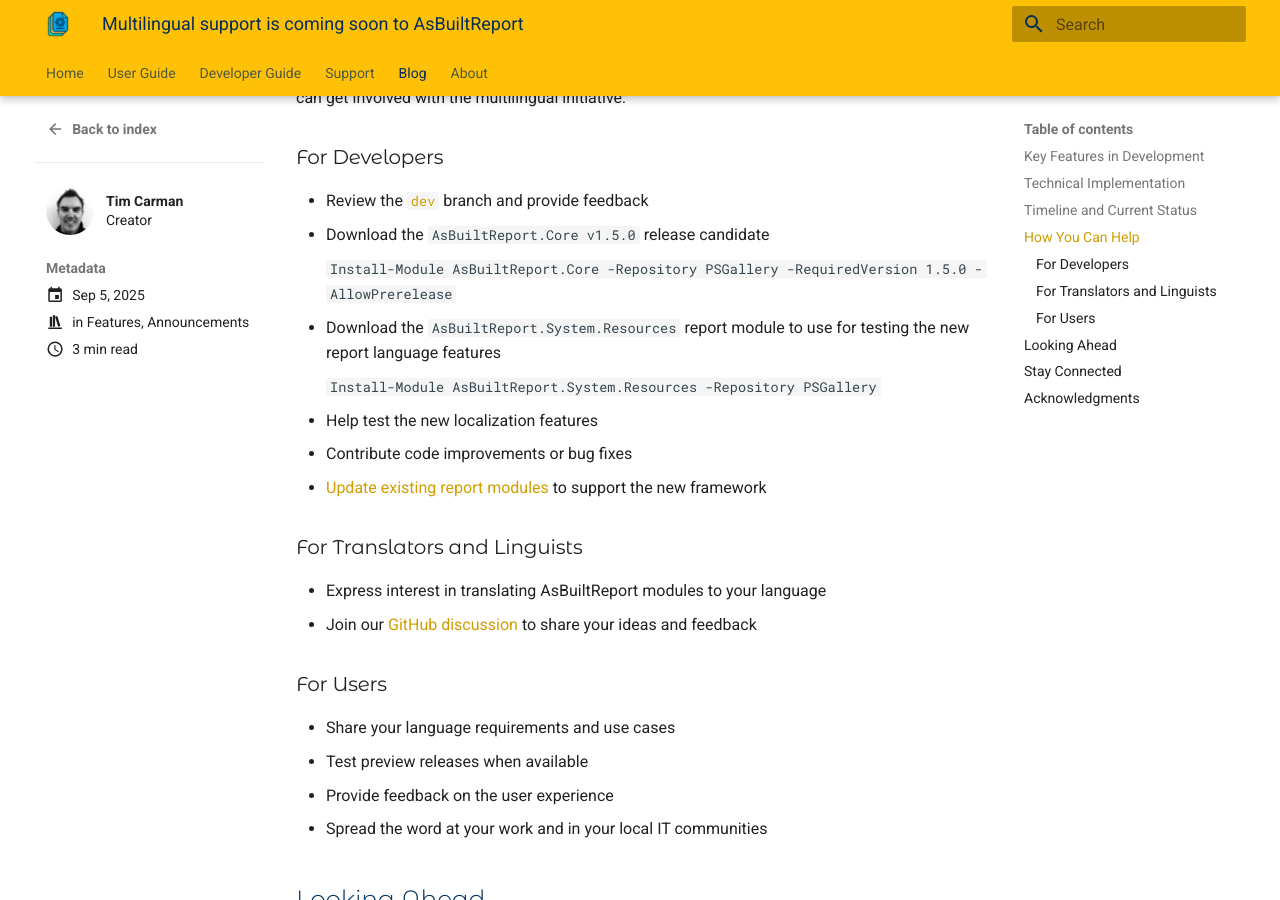
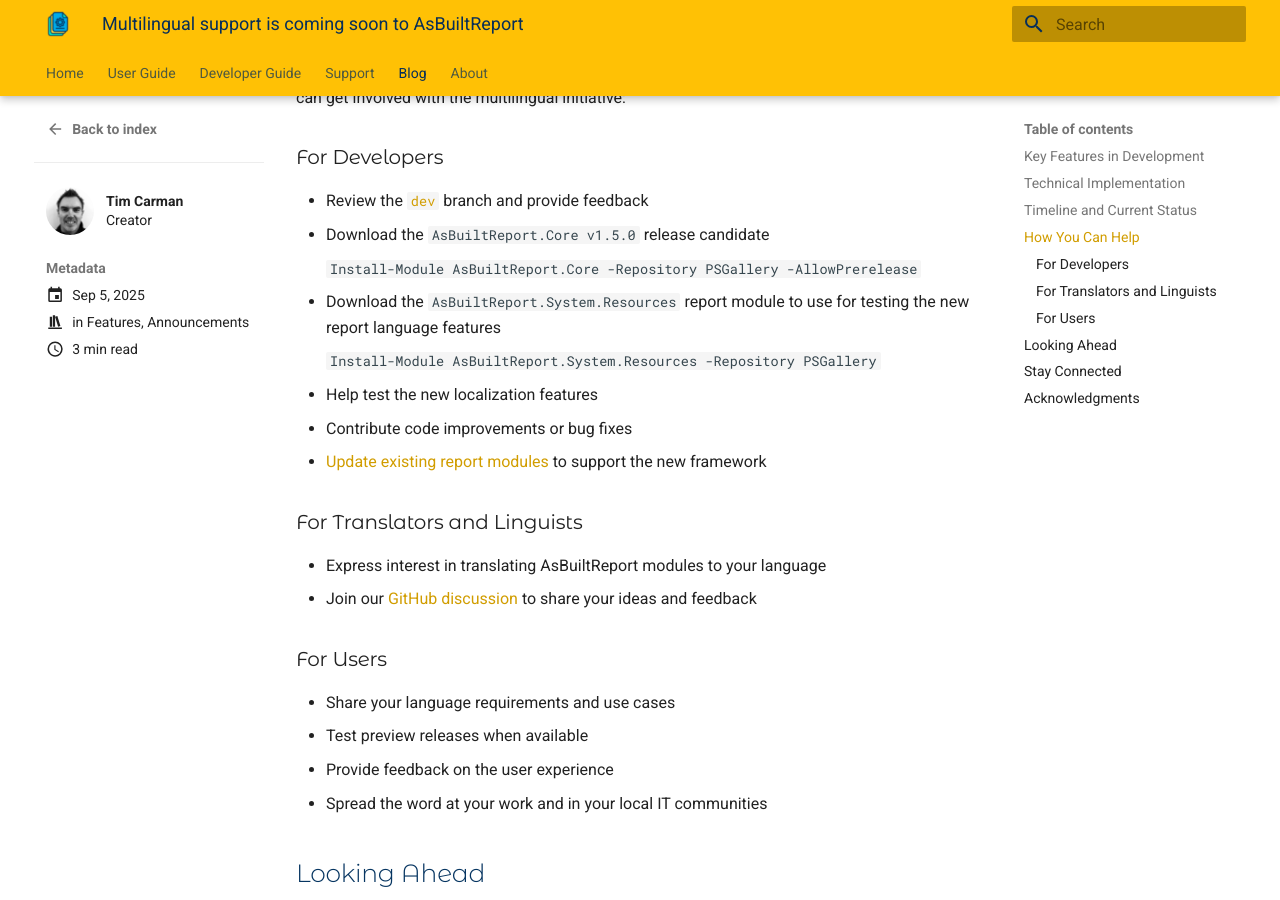
Before and after one commit to AsBuiltReport/AsBuiltReport.Project.Website, an MkDocs documentation site: the page built from docs/blog/posts/Multilingual-support-coming-soon.md, in a window 1280 px wide and 900 px high, scrolled down 2269 px. Built offline with MkDocs 1.6.1 and Material for MkDocs 9.7.7, drawn with Linux system fonts in a browser that asks for light colours; emoji names are drawn with the system emoji font.

Commit message:
Update blog post

```diff
--- a/docs/blog/posts/Multilingual-support-coming-soon.md
+++ b/docs/blog/posts/Multilingual-support-coming-soon.md
@@ -81,7 +81,7 @@ As an open-source project, AsBuiltReport thrives on community contributions. Her
 - Review the [`dev`](https://github.com/AsBuiltReport/AsBuiltReport.Core/tree/dev){:target="_blank"} branch and provide feedback
 - Download the `AsBuiltReport.Core v1.5.0` release candidate
 
-    `Install-Module AsBuiltReport.Core -Repository PSGallery -RequiredVersion 1.5.0 -AllowPrerelease`
+    `Install-Module AsBuiltReport.Core -Repository PSGallery -AllowPrerelease`
 
 - Download the `AsBuiltReport.System.Resources` report module to use for testing the new report language features
 
```
